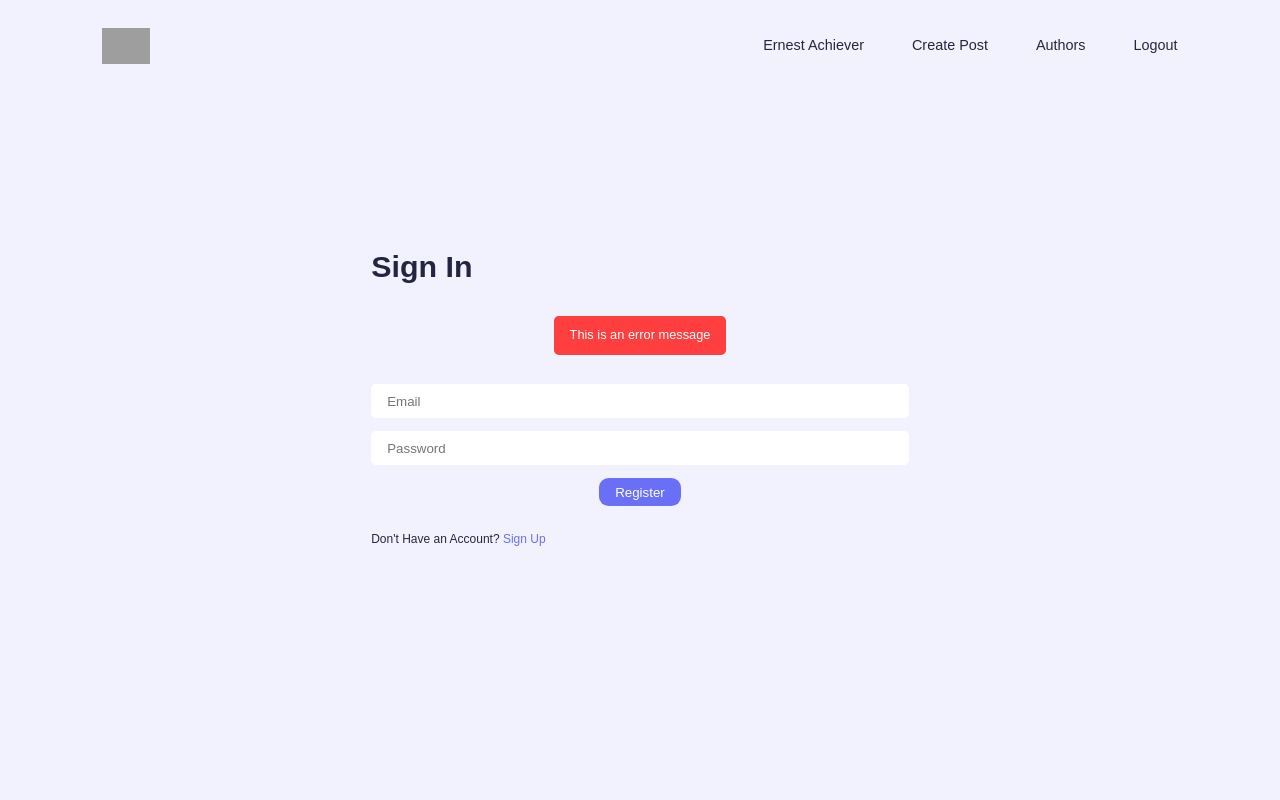
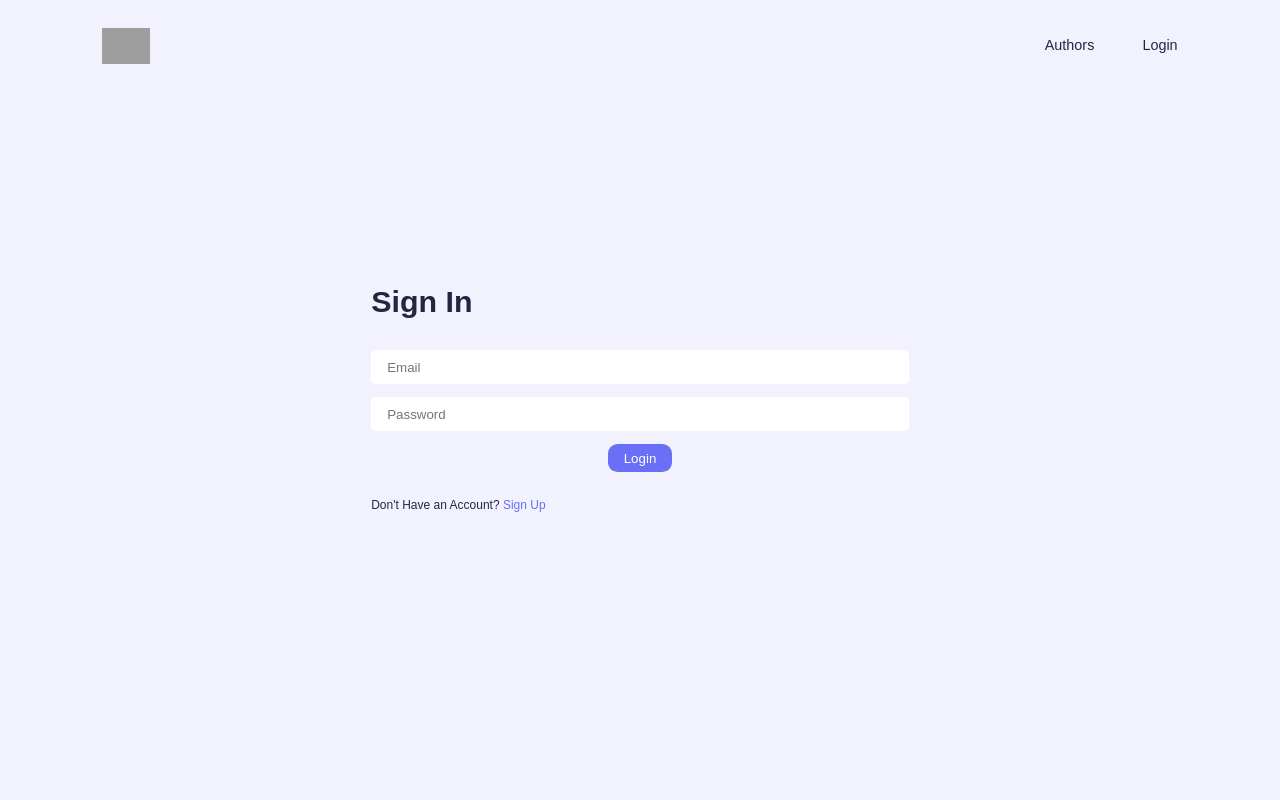
Before and after one commit to sameersattar123/Blog_App, a React (Vite) app in the folder frontend/: page /login in a window 1280 px wide. Shown: the top 800 px of the page. Built offline with nearby package versions, Linux system fonts and the light colour scheme; grey boxes are pictures that could not be loaded.

Commit message:
complete

```diff
--- a/frontend/src/App.jsx
+++ b/frontend/src/App.jsx
@@ -15,12 +15,13 @@ import Dashboard from './Pages/Dashboard'
 import Logout from './Pages/Logout'
 import EditPost from './Pages/EditPost'
 import DeletePost from './Pages/DeletePost'
+import UserProvider from './context/userContext'
 
 const App = () => {
   const router = createBrowserRouter([
     {
       path: '/',
-      element : <Layout/>,
+      element : <UserProvider><Layout/></UserProvider>,
       errorElement : <ErrorPage/>,
       children : [
         { path: '/', element: <Home/> },
--- a/frontend/src/Components/Header.jsx
+++ b/frontend/src/Components/Header.jsx
@@ -1,17 +1,19 @@
-import React from "react";
+import React, { useContext } from "react";
 import { Link } from "react-router-dom";
 // import logo from "../assets/logo.png"
 // import { FaBars } from "react-icons/fa";
 import { AiOutlineClose } from "react-icons/ai";
+import { UserContext } from "../context/userContext";
 
 const Header = () => {
+  const { currentUser } = useContext(UserContext);
   return (
     <nav>
       <div className="container nav_container">
         <Link to={"/"} className="nav_logo">
           <img src='https://yt3.googleusercontent.com/nwyG0ql8sxARogaFb3sgpjoNd86v7hL9W2eeEysP2LryigBtYtX-J2Mw9H1lpcB9D4sw0aCx9w=s900-c-k-c0x00ffffff-no-rj' alt="" />
         </Link>
-        <ul className="nav_menu">
+       {currentUser?.id && <ul className="nav_menu">
           <li>
             <Link to={"/profile/fdfdd"} className="nav_link">
               Ernest Achiever
@@ -32,7 +34,19 @@ const Header = () => {
               Logout
             </Link>
           </li>
-        </ul>
+        </ul>}
+       {!currentUser?.id && <ul className="nav_menu">
+          <li>
+            <Link to={"/authors"} className="nav_link">
+              Authors
+            </Link>
+          </li>
+          <li>
+            <Link to={"/login"} className="nav_link">
+              Login
+            </Link>
+          </li>
+        </ul>}
         <button className="nav_toggle_btn">
             <AiOutlineClose/>
         </button>
--- a/frontend/src/Pages/CreatePost.jsx
+++ b/frontend/src/Pages/CreatePost.jsx
@@ -1,13 +1,24 @@
-import React, { useState } from "react";
-import ReactQuill from 'react-quill';
-import 'react-quill/dist/quill.snow.css';
-
+import React, { useContext, useEffect, useState } from "react";
+import ReactQuill from "react-quill";
+import "react-quill/dist/quill.snow.css";
+import { UserContext } from "../context/userContext";
+import { useNavigate } from "react-router-dom";
 
 const CreatePost = () => {
   const [title, setTitle] = useState("");
   const [category, setCategory] = useState("Uncategorized");
   const [thumbnail, setThumbnail] = useState("");
   const [description, setDescription] = useState("");
+
+  const { currentUser } = useContext(UserContext);
+  const token = currentUser?.token;
+  const navigate = useNavigate();
+
+  useEffect(() => {
+    if (!token) {
+      navigate("/login");
+    }
+  }, []);
 
   const POST_CATEGORIES = [
     "Agriculture",
--- a/frontend/src/Pages/Dashboard.jsx
+++ b/frontend/src/Pages/Dashboard.jsx
@@ -1,9 +1,20 @@
-import React, { useState } from "react";
+import React, { useContext, useEffect, useState } from "react";
 import { DUMMY_DATA } from "../data";
-import { Link } from "react-router-dom";
+import { Link, useNavigate } from "react-router-dom";
+import { UserContext } from "../context/userContext";
 
 const Dashboard = () => {
   const [posts, setPosts] = useState(DUMMY_DATA);
+
+  const { currentUser } = useContext(UserContext);
+  const token = currentUser?.token;
+  const navigate = useNavigate();
+
+  useEffect(() => {
+    if (!token) {
+      navigate("/login");
+    }
+  }, []);
   return (
     <section className="dashboard">
       {posts.length > 0 ? (
--- a/frontend/src/Pages/DeletePost.jsx
+++ b/frontend/src/Pages/DeletePost.jsx
@@ -1,6 +1,17 @@
-import React from 'react'
+import React, { useContext, useEffect } from 'react'
+import { useNavigate } from 'react-router-dom';
+import { UserContext } from '../context/userContext';
 
 const DeletePost = () => {
+  const { currentUser } = useContext(UserContext);
+  const token = currentUser?.token;
+  const navigate = useNavigate();
+
+  useEffect(() => {
+    if (!token) {
+      navigate("/login");
+    }
+  }, []);
   return (
     <div>DeletePost</div>
   )
--- a/frontend/src/Pages/EditPost.jsx
+++ b/frontend/src/Pages/EditPost.jsx
@@ -1,6 +1,8 @@
-import React, { useState } from "react";
+import React, { useContext, useEffect, useState } from "react";
 import ReactQuill from 'react-quill';
 import 'react-quill/dist/quill.snow.css';
+import { useNavigate } from "react-router-dom";
+import { UserContext } from "../context/userContext";
 
 
 const EditPost = () => {
@@ -19,6 +21,16 @@ const EditPost = () => {
     "Uncategorized",
     "Weather",
   ]
+
+  const { currentUser } = useContext(UserContext);
+  const token = currentUser?.token;
+  const navigate = useNavigate();
+
+  useEffect(() => {
+    if (!token) {
+      navigate("/login");
+    }
+  }, []);
   return (
     <section className="create_post">
       <div className="container">
--- a/frontend/src/Pages/Login.jsx
+++ b/frontend/src/Pages/Login.jsx
@@ -1,22 +1,43 @@
-import React, { useState } from "react";
-import { Link } from "react-router-dom";
+import React, { useContext, useState } from "react";
+import { Link, useNavigate } from "react-router-dom";
+import axios from 'axios'
+import { UserContext } from "../context/userContext";
 
 const Login = () => {
+
+  const {setCurrentUser} = useContext(UserContext)
   const [userData, setUserData] = useState({
     email: "",
     password: "",
   });
 
+  const navigate = useNavigate();
+
+  const [error, setError] = useState("");
+
   const changeInputHandle = (e) => {
     setUserData({ ...userData, [e.target.name]: e.target.value });
+  };
+
+  const loginUser = async (e) => {
+    e.preventDefault();
+    setError("");
+    try {
+      const res = await axios.post('http://localhost:4000/api/users/login' , userData)
+      const newUser = await res.data;
+      setCurrentUser(newUser)
+      navigate('/')
+    } catch (err) {
+      setError(err.res.data.message)
+    }
   };
   console.log(userData)
   return (
     <section className="login">
       <div className="container">
         <h2>Sign In</h2>
-        <form action="" className="login_form form">
-          <p className="form_error_message">This is an error message</p>
+        <form action="" className="login_form form" onSubmit={loginUser}>
+          {error && <p className="form_error_message">{error}</p>}
           <input
             type="email"
             placeholder="Email"
@@ -33,7 +54,7 @@ const Login = () => {
             onChange={changeInputHandle}
             required
           />
-          <button className="btn primary" type="submit">Register</button>
+          <button className="btn primary" type="submit">Login</button>
         </form>
         <small>Don't Have an Account? <Link to={'/register'}>Sign Up</Link></small>
       </div>
--- a/frontend/src/Pages/Logout.jsx
+++ b/frontend/src/Pages/Logout.jsx
@@ -1,9 +1,13 @@
-import React from 'react'
+import React, { useContext } from "react";
+import { UserContext } from "../context/userContext";
+import {useNavigate} from 'react-router-dom'
+const Logout = () => {
+  const { setCurrentUser } = useContext(UserContext);
+  const navigate = useNavigate()
 
-const Logout = () => {
-  return (
-    <div>Logout</div>
-  )
-}
+  setCurrentUser(null)
+  navigate('/login')
+  return <></>;
+};
 
-export default Logout
+export default Logout;
--- a/frontend/src/Pages/Register.jsx
+++ b/frontend/src/Pages/Register.jsx
@@ -24,7 +24,7 @@ const Register = () => {
       if (!newUser) {
         setError('couldnot register user. Please try again')
       }
-      navigate('/')
+      navigate('/login')
     } catch (err) {
       setError(err.res.data.message)
     }
--- a/frontend/src/Pages/UserProfile.jsx
+++ b/frontend/src/Pages/UserProfile.jsx
@@ -1,8 +1,9 @@
-import React, { useState } from "react";
-import { Link } from "react-router-dom";
+import React, { useContext, useEffect, useState } from "react";
+import { Link, useNavigate } from "react-router-dom";
 import Avatar from "../assets/avatar15.jpg";
 import { FaEdit } from "react-icons/fa";
 import { FaCheck } from "react-icons/fa";
+import { UserContext } from "../context/userContext";
 
 const UserProfile = () => {
   const [avatar, setAvatar] = useState(Avatar);
@@ -11,6 +12,16 @@ const UserProfile = () => {
   const [currentPassword, setCurrentPassword] = useState("");
   const [newPassword, setNewPassword] = useState("");
   const [comfirmedNewPassword, setComfirmedNewPassword] = useState("");
+
+  const { currentUser } = useContext(UserContext);
+  const token = currentUser?.token;
+  const navigate = useNavigate();
+
+  useEffect(() => {
+    if (!token) {
+      navigate("/login");
+    }
+  }, []);
 
   return (
     <section className="profile">
--- /dev/null
+++ b/frontend/src/context/userContext.jsx
@@ -0,0 +1,20 @@
+import { createContext, useEffect, useState } from "react";
+
+export const UserContext = createContext();
+
+const UserProvider = ({ children }) => {
+  const [currentUser, setCurrentUser] = useState(
+    JSON.parse(localStorage.getItem("user"))
+  );
+  useEffect(() => {
+    localStorage.setItem("user", JSON.stringify(currentUser));
+  }, [currentUser]);
+
+  return (
+    <UserContext.Provider value={{ currentUser, setCurrentUser }}>
+      {children}
+    </UserContext.Provider>
+  );
+};
+
+export default UserProvider;
```
Lines whose indentation alone changed are shown as unchanged.
